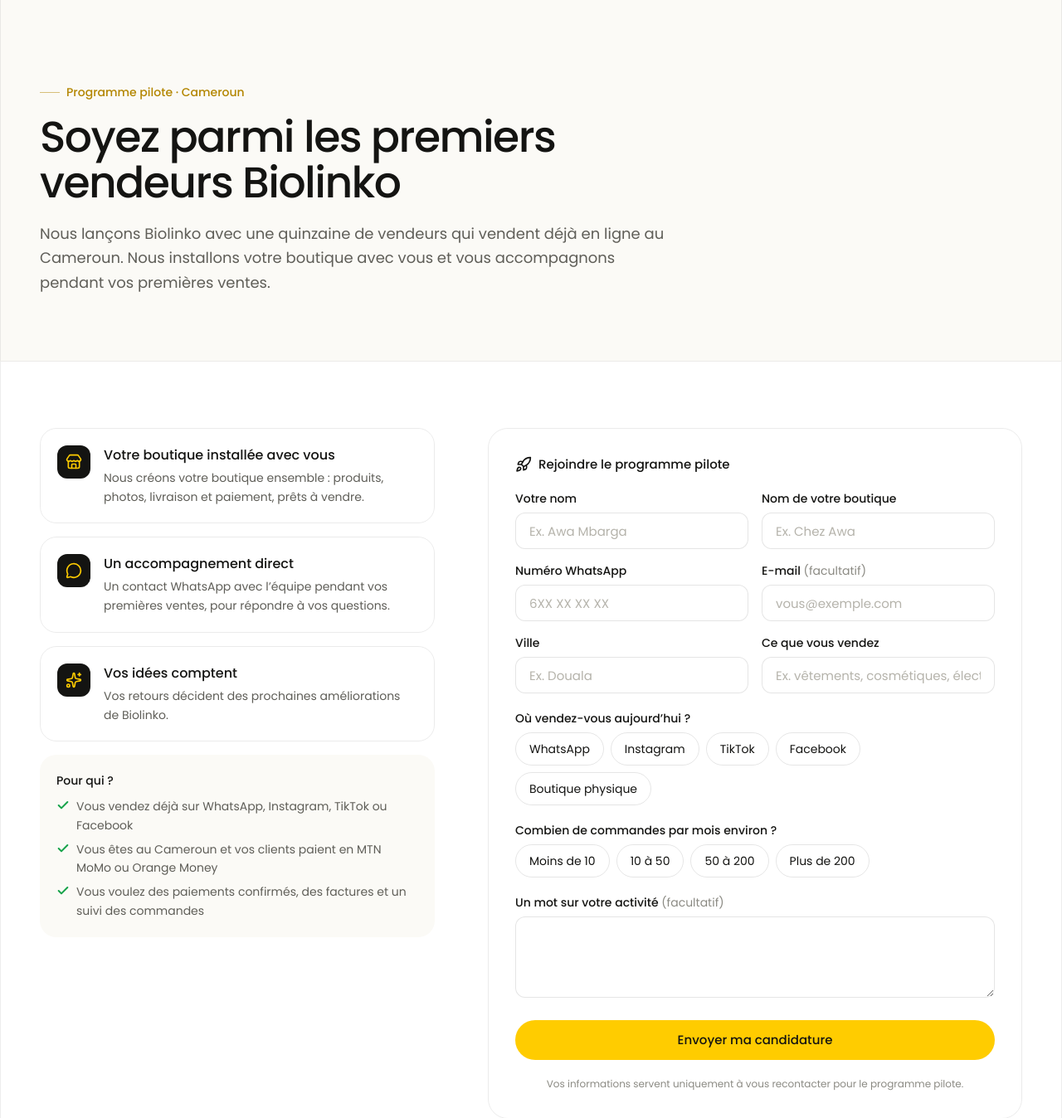
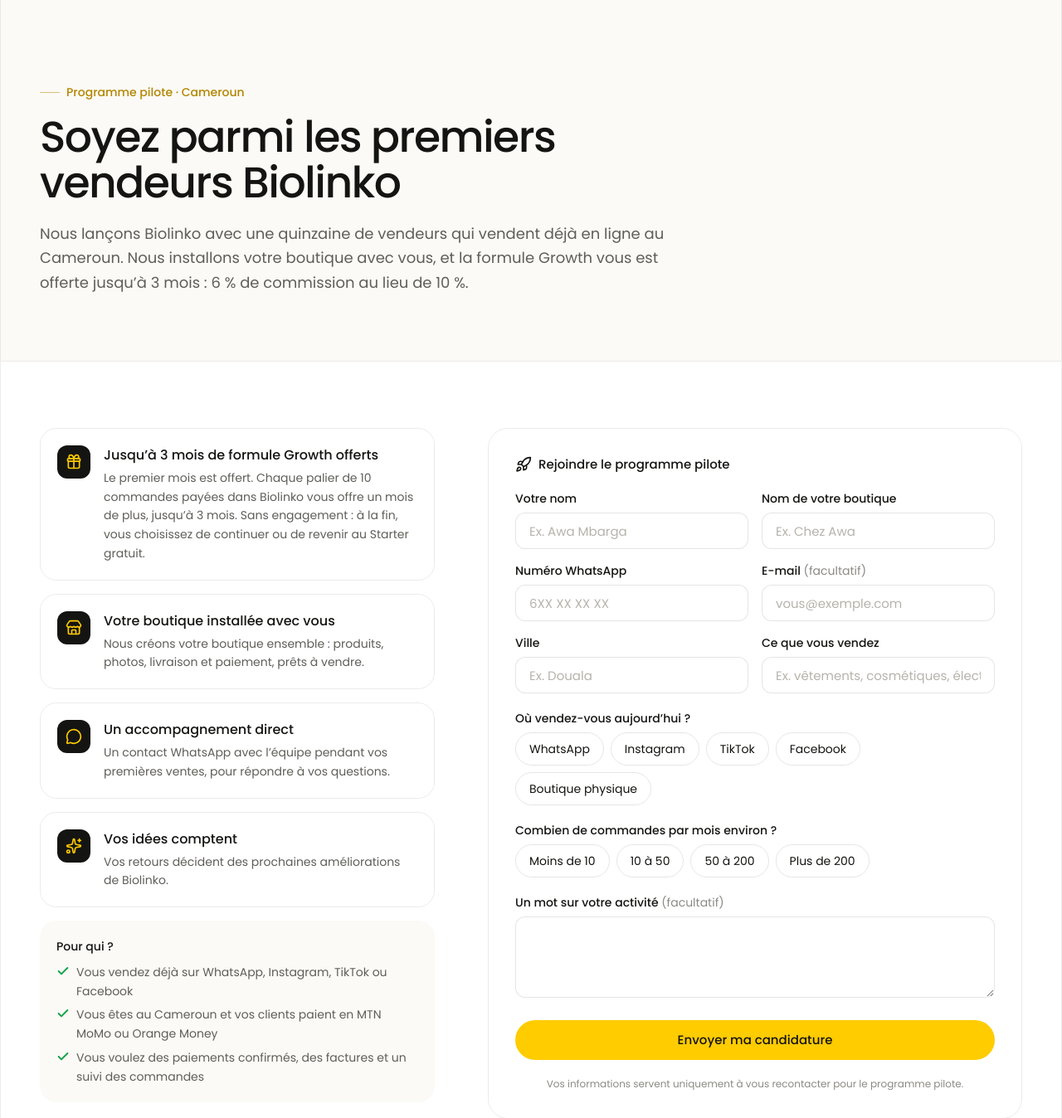
Before and after one commit to Franck-Dimitri/biolinko, a Laravel app: page /programme-pilote in a window 1280 px wide. Shown: the part 65-1413 px from the top of the page at 83% size. Run offline with Laravel 12, Linux system fonts and the light colour scheme; style sheets or scripts are compiled from the project's sources; some libraries are stand-ins or nearby versions.

Commit message:
feat(site): annonce de l'offre pilote sur les pages Programme pilote et À propos

```diff
--- a/resources/js/Pages/Site/About.jsx
+++ b/resources/js/Pages/Site/About.jsx
@@ -47,7 +47,7 @@ export default function About() {
                 </motion.div>
                 <motion.div {...reveal(0.1)} className="rounded-[24px] border border-black/[0.08] bg-[#FBFAF6] p-7 sm:p-9">
                     <p className="text-[18px] font-medium">Vous vendez déjà en ligne ?</p>
-                    <p className="mt-2 text-[15px] text-[#5F5E58]">Rejoignez le programme pilote : nous installons votre boutique avec vous et vous accompagnons pendant vos premières ventes.</p>
+                    <p className="mt-2 text-[15px] text-[#5F5E58]">Rejoignez le programme pilote : nous installons votre boutique avec vous, et la formule Growth vous est offerte jusqu’à 3 mois.</p>
                     <div className="mt-6 flex flex-wrap gap-3">
                         <Link href={route('site.pilot')} className="group inline-flex h-11 items-center gap-2 rounded-full bg-[#FFCC00] px-5 text-[15px] font-medium text-[#141412] hover:bg-[#FFD633]">
                             Rejoindre le pilote <ArrowRight className="h-4 w-4 transition-transform group-hover:translate-x-0.5" />
--- a/resources/js/Pages/Site/Pilot.jsx
+++ b/resources/js/Pages/Site/Pilot.jsx
@@ -1,6 +1,6 @@
 import { useForm, usePage } from '@inertiajs/react';
 import { AnimatePresence, motion } from 'framer-motion';
-import { Check, CheckCircle2, Loader2, MessageCircle, Rocket, Sparkles, Store } from 'lucide-react';
+import { Check, CheckCircle2, Gift, Loader2, MessageCircle, Rocket, Sparkles, Store } from 'lucide-react';
 import SiteLayout from '@/Layouts/SiteLayout';
 import { Section, reveal } from '@/Components/Landing/Frame';
 
@@ -8,6 +8,7 @@ const field = 'h-11 w-full rounded-xl border border-black/10 bg-white px-4 text-
 const label = 'mb-1.5 block text-[14px] font-medium text-[#141412]';
 
 const PERKS = [
+    [Gift, 'Jusqu’à 3 mois de formule Growth offerts', 'Le premier mois est offert. Chaque palier de 10 commandes payées dans Biolinko vous offre un mois de plus, jusqu’à 3 mois. Sans engagement : à la fin, vous choisissez de continuer ou de revenir au Starter gratuit.'],
     [Store, 'Votre boutique installée avec vous', 'Nous créons votre boutique ensemble : produits, photos, livraison et paiement, prêts à vendre.'],
     [MessageCircle, 'Un accompagnement direct', 'Un contact WhatsApp avec l’équipe pendant vos premières ventes, pour répondre à vos questions.'],
     [Sparkles, 'Vos idées comptent', 'Vos retours décident des prochaines améliorations de Biolinko.'],
@@ -18,7 +19,10 @@ function FieldError({ msg }) {
 }
 
 export default function Pilot({ channels = [], volumes = [] }) {
-    const sent = usePage().props.flash?.pilot_sent;
+    const { flash, payments } = usePage().props;
+    const sent = flash?.pilot_sent;
+    const growth = payments?.commission_percent?.growth;
+    const starter = payments?.commission_percent?.starter;
     const { data, setData, post, processing, errors, reset } = useForm({
         name: '', business_name: '', phone_whatsapp: '', email: '', city: '', category: '', channels: [], monthly_orders: '', message: '', website: '',
     });
@@ -27,7 +31,7 @@ export default function Pilot({ channels = [], volumes = [] }) {
 
     return (
         <SiteLayout title="Programme pilote" eyebrow="Programme pilote · Cameroun" heading="Soyez parmi les premiers vendeurs Biolinko"
-            intro="Nous lançons Biolinko avec une quinzaine de vendeurs qui vendent déjà en ligne au Cameroun. Nous installons votre boutique avec vous et vous accompagnons pendant vos premières ventes.">
+            intro={`Nous lançons Biolinko avec une quinzaine de vendeurs qui vendent déjà en ligne au Cameroun. Nous installons votre boutique avec vous, et la formule Growth vous est offerte jusqu’à 3 mois${growth ? ` : ${String(growth).replace('.', ',')} % de commission au lieu de ${String(starter).replace('.', ',')} %` : ''}.`}>
             <Section top={false} className="bg-white py-16 sm:py-20" innerClassName="grid gap-12 lg:grid-cols-[0.85fr_1.15fr] lg:gap-16">
                 <div className="space-y-4">
                     {PERKS.map(([Icon, title, text], i) => (
```
